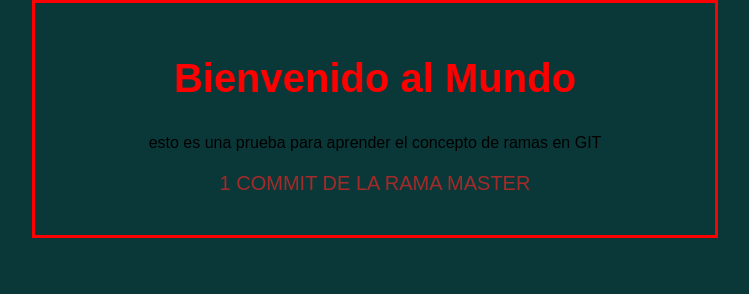
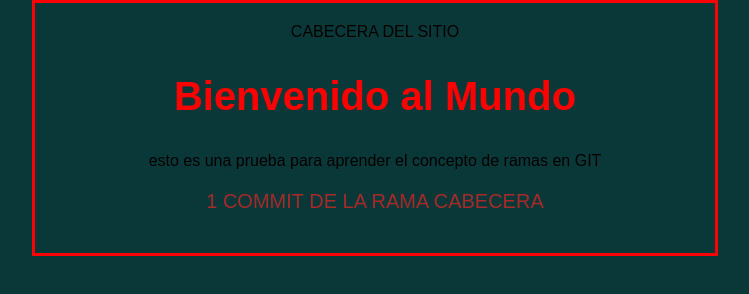
Before and after one commit to ThePaisa/Hyperblog, a plain HTML site: page index.html in a window 1280 px wide. Shown: the whole page, without its empty margins (265-1014 px from the left). Drawn offline with Linux system fonts and the light colour scheme; files that its build step writes are made by us from their sources.

Commit message:
primeros cambios en la rama cabecera

```diff
--- a/index.html
+++ b/index.html
@@ -9,12 +9,14 @@
 
     <div id="contenedor">
 
+        <div id="cabecera">
+            CABECERA DEL SITIO
+        </div>
+
         <div id="informacion">
-
             <h2>Bienvenido al Mundo</h2>
             <p>   esto es una prueba para aprender el concepto de ramas en GIT </p>
-            <p id="rama">1 COMMIT DE LA RAMA MASTER</p>
-
+            <p id="rama">1 COMMIT DE LA RAMA CABECERA</p>
         </div>
 
     </div>
```
